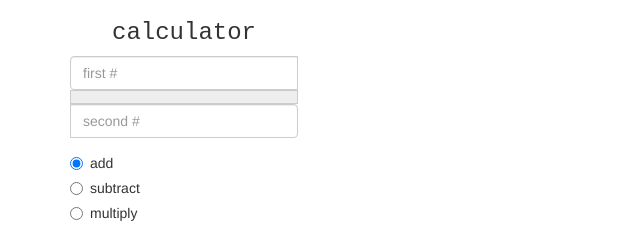
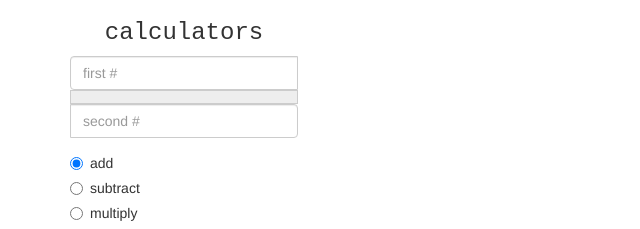
Before and after one commit to Corneezius/Calculator, a plain HTML site: page index.html in a window 1280 px wide. Shown: the top 229 px of the page, 0-640 px from the left. Drawn offline with Linux system fonts and the light colour scheme.

Commit message:
Update index.html

```diff
--- a/index.html
+++ b/index.html
@@ -13,7 +13,7 @@
     <div class="container">
       <form id="add">
 
-        <h3>calculator</h3>
+        <h3>calculators</h3>
 
         <div class="input-group">
           <input id="number1" class="form-control" type="text" placeholder="first #"/>
```
